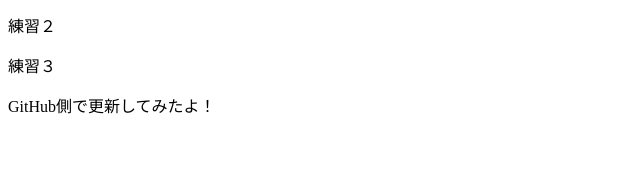
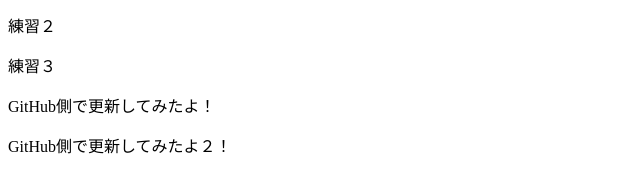
Before and after one commit to ibmse/Practice01, a plain HTML site: page index.html in a window 1280 px wide. Shown: the part 116-308 px from the top of the page, without its empty margins (0-640 px from the left). Drawn offline with Linux system fonts and the light colour scheme.

Commit message:
10月3日最初のcommit

```diff
--- a/index.html
+++ b/index.html
@@ -11,5 +11,6 @@
     <p>練習２</p>
     <p>練習３</p>
     <p>GitHub側で更新してみたよ！</p>
+    <p>GitHub側で更新してみたよ２！</p>
 </body>
 </html>
```
